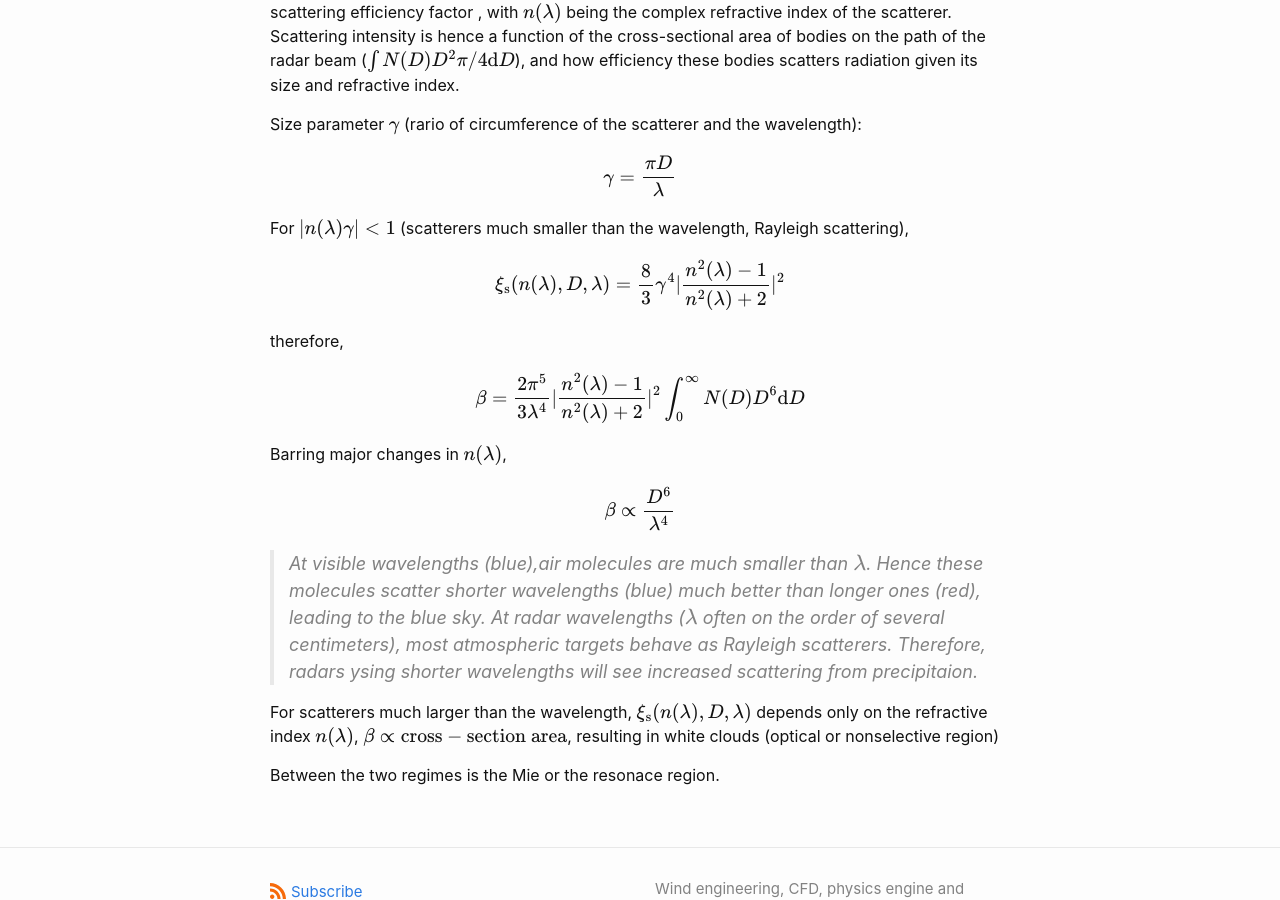
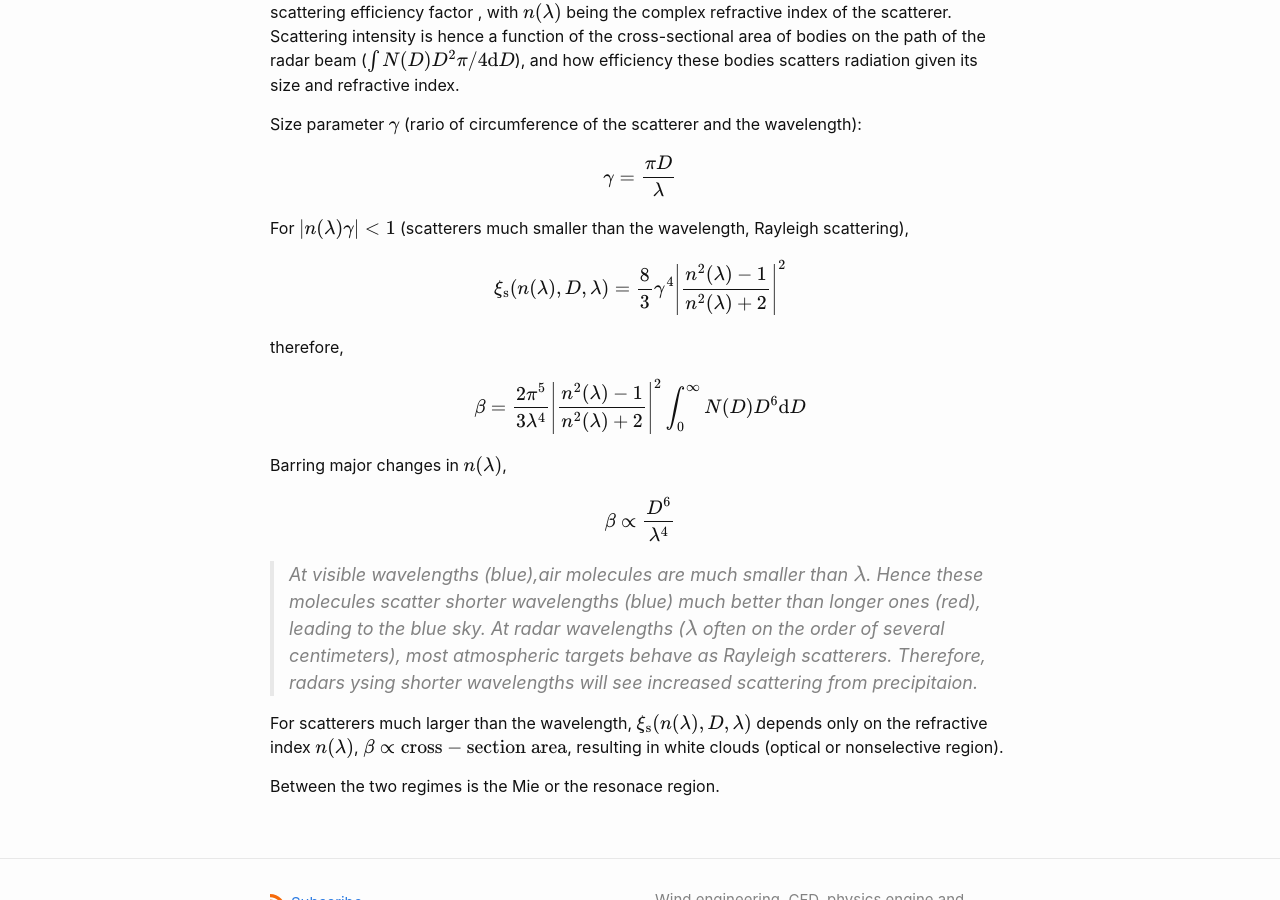
Before and after one commit to sunjp704/sunjp704.github.io, a Jekyll site: the page built from _posts/2022-08-05-radar-meteorology-1.md, in a window 1280 px wide and 900 px high, scrolled down 2047 px. Built offline with Jekyll 4.4.1, drawn with Linux system fonts in a browser that asks for light colours.

Commit message:
update math expression

```diff
--- a/_posts/2022-08-05-radar-meteorology-1.md
+++ b/_posts/2022-08-05-radar-meteorology-1.md
@@ -58,13 +58,13 @@ $$
 For $\vert n(\lambda)\gamma\vert<1$ (scatterers much smaller than the wavelength, Rayleigh scattering),
 
 $$
-\xi_\mathrm{s}(n(\lambda),D,\lambda)=\frac{8}{3}\gamma^4\vert\frac{n^2(\lambda)-1}{n^2(\lambda)+2}\vert^2
+\xi_\mathrm{s}(n(\lambda),D,\lambda)=\frac{8}{3}\gamma^4\left\vert\frac{n^2(\lambda)-1}{n^2(\lambda)+2}\right\vert^2
 $$
 
 therefore,
 
 $$
-\beta=\frac{2\pi^5}{3\lambda^4}\vert\frac{n^2(\lambda)-1}{n^2(\lambda)+2}\vert^2\int_{0}^{\infty}N(D)D^6\mathrm{d}D
+\beta=\frac{2\pi^5}{3\lambda^4}\left\vert\frac{n^2(\lambda)-1}{n^2(\lambda)+2}\right\vert^2\int_{0}^{\infty}N(D)D^6\mathrm{d}D
 $$
 
 Barring major changes in $n(\lambda)$,
@@ -75,6 +75,6 @@ $$
 
 >At visible wavelengths (blue),air molecules are much smaller than $\lambda$. Hence these molecules scatter shorter wavelengths (blue) much better than longer ones (red), leading to the blue sky. At radar wavelengths ($\lambda$ often on the order of several centimeters), most atmospheric targets behave as Rayleigh scatterers. Therefore, radars ysing shorter wavelengths will see increased scattering from precipitaion.
 
-For scatterers much larger than the wavelength, $\xi_\mathrm{s}(n(\lambda),D,\lambda)$ depends only on the refractive index $n(\lambda)$, $\beta\propto\mathrm{cross-section\ area}$, resulting in white clouds (optical or nonselective region)
+For scatterers much larger than the wavelength, $\xi_\mathrm{s}(n(\lambda),D,\lambda)$ depends only on the refractive index $n(\lambda)$, $\beta\propto\mathrm{cross-section\ area}$, resulting in white clouds (optical or nonselective region).
 
 Between the two regimes is the Mie or the resonace region.
```
